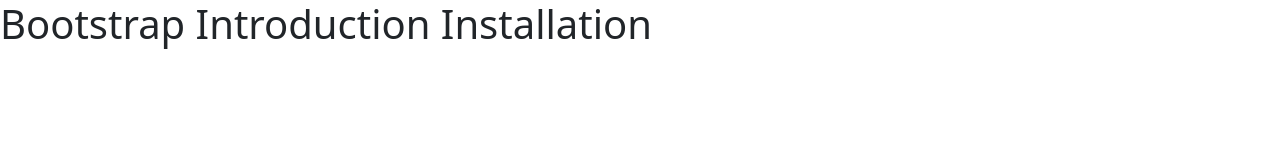
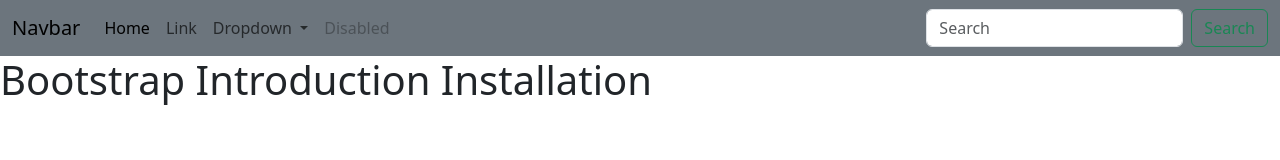
Before and after one commit to dmnc666/bootstrap-installation, a plain HTML site: page index.html in a window 1280 px wide. Drawn offline with nearby package versions, Linux system fonts and the light colour scheme.

Commit message:
add nav bar

```diff
--- a/index.html
+++ b/index.html
@@ -9,6 +9,43 @@
 </head>
 
 <body>
+    <nav class="navbar navbar-expand-lg bg-secondary">
+        <div class="container-fluid">
+          <a class="navbar-brand" href="#">Navbar</a>
+          <button class="navbar-toggler" type="button" data-bs-toggle="collapse" data-bs-target="#navbarSupportedContent" aria-controls="navbarSupportedContent" aria-expanded="false" aria-label="Toggle navigation">
+            <span class="navbar-toggler-icon"></span>
+          </button>
+          <div class="collapse navbar-collapse" id="navbarSupportedContent">
+            <ul class="navbar-nav me-auto mb-2 mb-lg-0">
+              <li class="nav-item">
+                <a class="nav-link active" aria-current="page" href="#">Home</a>
+              </li>
+              <li class="nav-item">
+                <a class="nav-link" href="#">Link</a>
+              </li>
+              <li class="nav-item dropdown">
+                <a class="nav-link dropdown-toggle" href="#" role="button" data-bs-toggle="dropdown" aria-expanded="false">
+                  Dropdown
+                </a>
+                <ul class="dropdown-menu">
+                  <li><a class="dropdown-item" href="#">Action</a></li>
+                  <li><a class="dropdown-item" href="#">Another action</a></li>
+                  <li><hr class="dropdown-divider"></li>
+                  <li><a class="dropdown-item" href="#">Something else here</a></li>
+                </ul>
+              </li>
+              <li class="nav-item">
+                <a class="nav-link disabled">Disabled</a>
+              </li>
+            </ul>
+            <form class="d-flex" role="search">
+              <input class="form-control me-2" type="search" placeholder="Search" aria-label="Search">
+              <button class="btn btn-outline-success" type="submit">Search</button>
+            </form>
+          </div>
+        </div>
+      </nav>
+
     <h1>Bootstrap Introduction Installation</h1>
 
 
```
